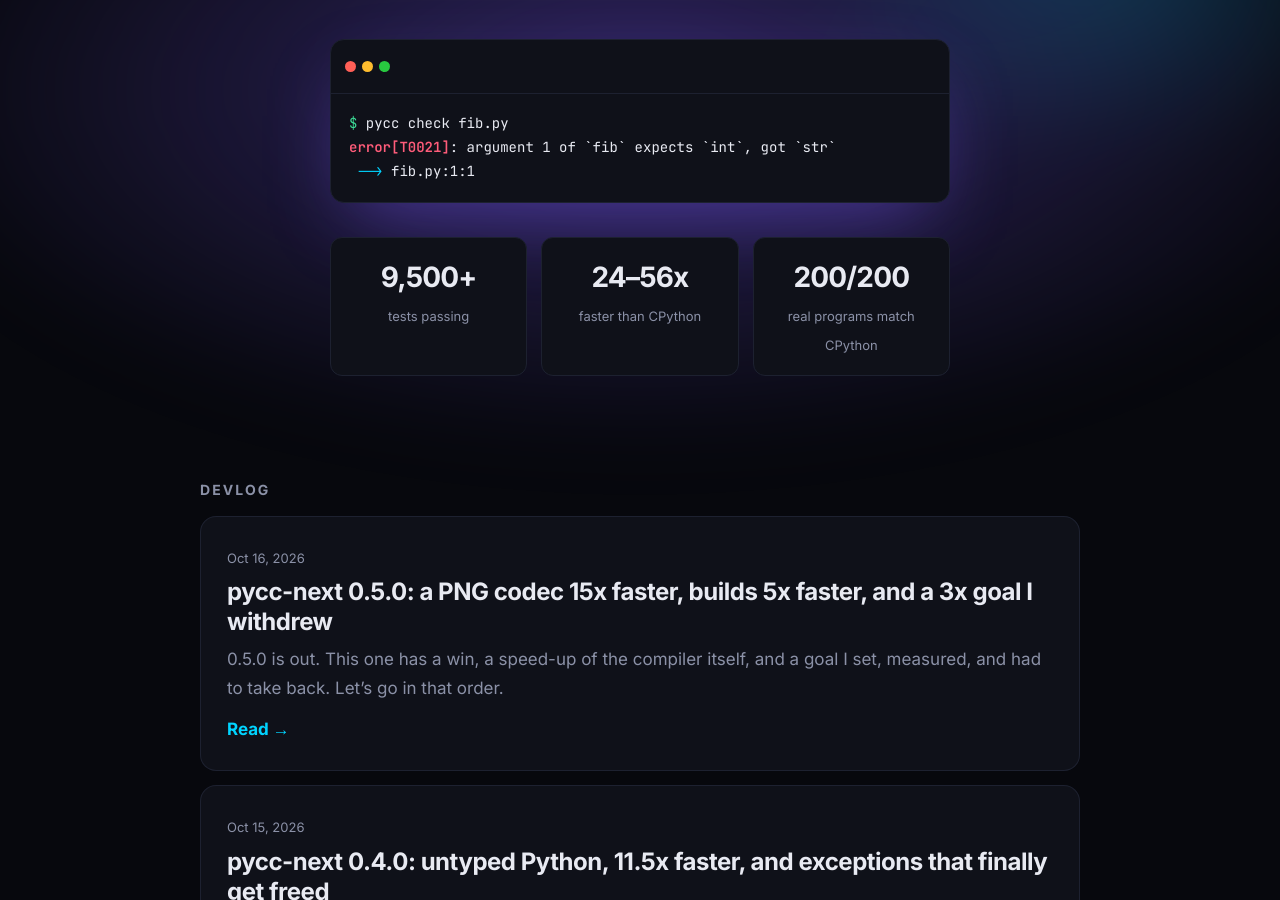
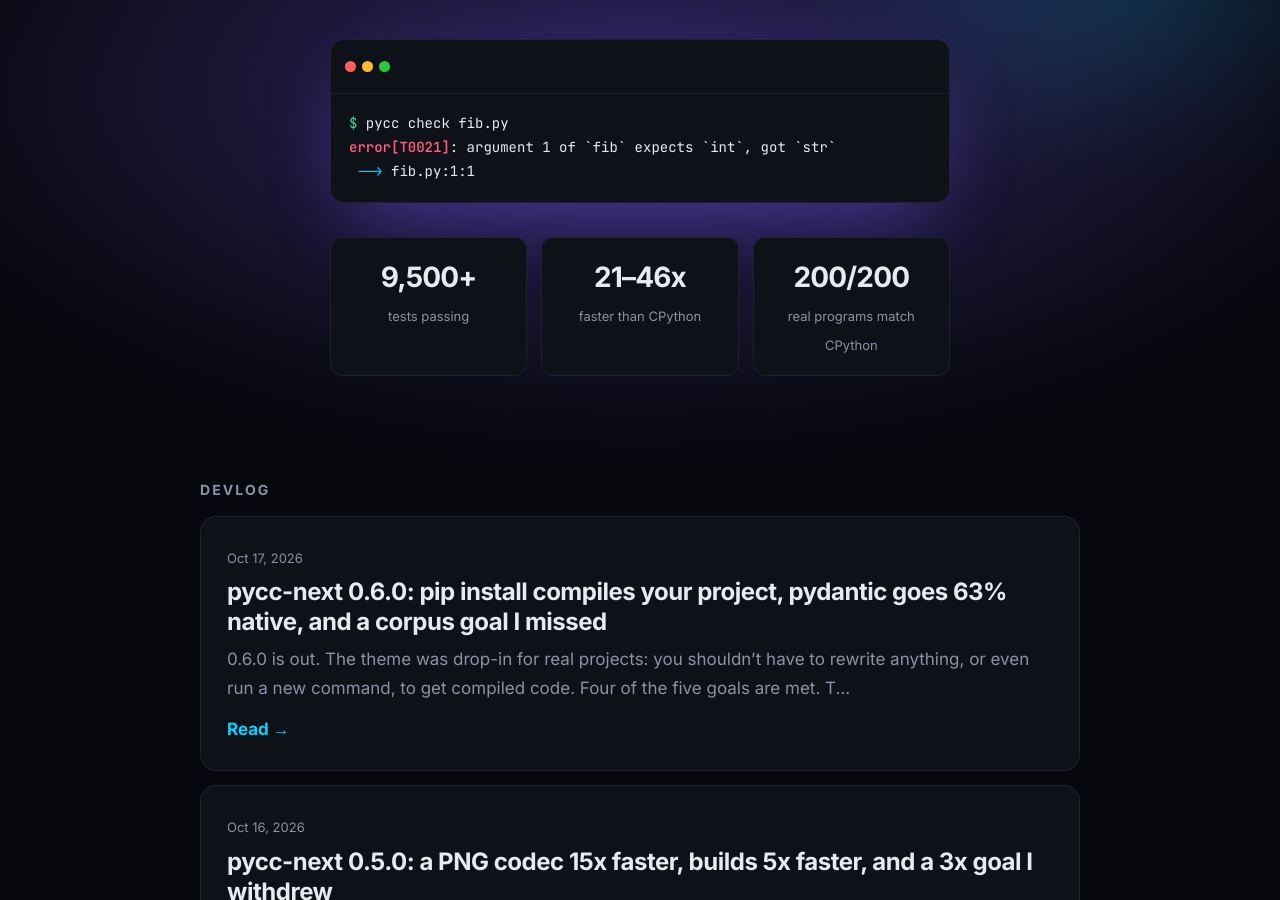
Before and after one commit to rotnov/pycc-next, a Jekyll site: the page built from blog/index.html, in a window 1280 px wide and 900 px high, scrolled down 439 px. Built offline with Jekyll 4.4.1, drawn with Linux system fonts in a browser that asks for light colours; part of the change alters nothing that is shown.

Commit message:
Blog: pycc-next 0.6.0 launch post
The scorecard (accepts 1-4 met, the corpus accept 5 missed at strict 188/200
and 1/1191 fallback statements), the pip install backend, int | float, the
differential fuzzer, pypng 3.18x on PngSuite, method-level fallback with
pydantic 789/1249 functions native and 5716/5740 tests passing (speed not
measured), the Windows archive, and the fresh bench table. Home page speed
stat updated to the fresh run (21-46x).

Co-Authored-By: Claude Opus 5.5 <noreply@anthropic.com>
Claude-Session: https://claude.ai/code/session_017eS5CQXwuhKpRTFb5kJ9nd

````diff
--- a/blog/_layouts/home.html
+++ b/blog/_layouts/home.html
@@ -10,7 +10,7 @@ layout: default
  <span class="m">--></span> fib.py:1:1</pre></div>
   <div class="stats">
     <div><b>9,500+</b><span>tests passing</span></div>
-    <div><b>24–56x</b><span>faster than CPython</span></div>
+    <div><b>21–46x</b><span>faster than CPython</span></div>
     <div><b>200/200</b><span>real programs match CPython</span></div>
   </div>
 </section>
--- /dev/null
+++ b/blog/_posts/2026-10-17-pycc-next-0-6-0.md
@@ -0,0 +1,154 @@
+---
+title: "pycc-next 0.6.0: pip install compiles your project, pydantic goes 63% native, and a corpus goal I missed"
+---
+
+0.6.0 is out. The theme was **drop-in for real projects**: you shouldn't have to rewrite
+anything, or even run a new command, to get compiled code. Four of the five goals are met.
+The fifth isn't, and it's in the table below exactly as measured.
+
+## 🏁 The scorecard
+
+| goal | target | result |
+|---|---|---|
+| `pip install` builds with pycc | a PEP 517 backend, wheels of 3 real packages pass their suites | **met**: diff-match-patch, tomli, pypng built by `pip wheel`, suites pass on Linux x86_64 + aarch64 |
+| untyped classes | pypng >= 60/85 functions, PngSuite decode >= 3x CPython | **met, thinly**: 64/85 (78 with method-level fallback), **3.18x** |
+| real `int \| float` type | CPython semantics for every operation | **met**: one machine word, pure `int`/`float` code unchanged |
+| no hidden differences | a differential fuzzer, nightly >= 30 min | **met**: 3314 programs in 30 min, **0 findings**; 18 earlier mismatches fixed |
+| corpus, strict | >= 190/200 | ❌ **188/200** (from 183) |
+| corpus, non-strict | 0 statements in CPython | ❌ **1/1191** (from 2), 200/200 correct |
+
+Two misses, both in the corpus goal. They move to v0.7 with three tracked issues.
+
+## 📦 `pip install .` now runs the compiler
+
+The release archive ships a wheel of `pycc.build`, a PEP 517 (and PEP 660) build backend.
+Point a project at it:
+
+```toml
+[build-system]
+requires = ["pycc-build"]
+build-backend = "pycc.build"
+
+[tool.pycc]
+strict = false          # build every module --non-strict
+pure-python = ["app.cli"]  # keep this one as .py
+```
+
+and **`pip install .` compiles every module to an abi3 extension** (`--ext`), producing a
+real `cp313-abi3-manylinux_<glibc>_x86_64` wheel with a proper RECORD and METADATA. Modules
+can be kept in Python, or allowed to fall back, one by one. A module pycc refuses fails the
+build with pycc's own diagnostics: no silently slower wheel.
+
+The proof is in CI: diff-match-patch, tomli and pypng are built by plain `pip wheel`,
+installed into fresh venvs, and **their own test suites run against the installed wheels**.
+The backend needs no network and runs no project code.
+
+## 🔢 `int | float`, for real
+
+Python code mixes `int` and `float` all the time: `best = float('inf')` later replaced by an
+`int`, an accumulator starting at `0` that receives floats. 0.5 handled the infinity case with
+a trick and a list of documented differences. **0.6 replaces the trick with a real type.**
+
+An `int | float` is one machine word extending the `int` encoding: a small int, a heap big
+int, or a float stored *inline* when its magnitude is roughly between 1e-77 and 1e77 (boxed
+otherwise). Every operation is CPython's: `//`, `%`, `**`, exact mixed comparisons with big
+ints, `round`, `hash`, f-string formatting. **Pure `int` and pure `float` code compiles
+exactly as before.** The old DEVIATIONS rows are gone.
+
+## 🎲 A fuzzer that argues with CPython
+
+New in `fuzz/`: a generator of typed Python programs. Each runs under CPython 3.13 and in
+**four** pycc builds (native strict, `--non-strict`, `--ext`, `--ext --non-strict`). Stdout,
+the uncaught exception and the exit status must all agree; a mismatch is reduced to a
+minimal program automatically.
+
+About five hours of local runs found **18 real mismatches**: `deque.extend` ignoring
+`maxlen`, `repr()` of floats with two shortest representations, a set display iterating in
+the wrong order, `for ... else` running `else` after `break`, and more. Each is fixed with a
+regression fixture. The last 30-minute nightly run: **3314 programs, 0 findings**.
+
+## 🖼️ pypng: classes compile, 3.18x on PngSuite
+
+0.5 made pypng's scanline filters fast, but its `Reader` class stayed in CPython, so tiny
+images decoded only ~1.6x faster. Now untyped classes compile under `--non-strict`: chunk
+handlers looked up by `getattr(self, "_process_" + kind)`, generator methods, `bytes`
+literals, `*args` calls, `except struct.error:`.
+
+**Decoding every PngSuite image its tests use: 3.18x faster than CPython** (18.8 ms vs
+59.8 ms, best of 15 interleaved runs), 4.57x fewer instructions under callgrind. Honest
+footnote: the target was 3x and the median is 3.16x. The margin is thin. What's left is
+mostly CPython itself: `zlib`, `struct`, `array`.
+
+## 🧬 Method-level fallback, and pydantic at 63%
+
+This is v0.7 work that landed before the release, so it ships in 0.6.0.
+
+Before, one construct pycc couldn't compile sent its **whole class** to CPython. Now only the
+**smallest enclosing function or method** goes there. The class keeps every other method
+compiled: its `def`s forward to compiled bodies, with `self`, `super()` and name mangling
+behaving as in CPython. Classes **inheriting from library classes** compile too:
+`threading.Thread`, `collections.Counter`, `argparse.Action`, metaclasses, descriptors,
+`@property`, `cached_property`, the `with` statement.
+
+So I pointed it at **pydantic 2.13.5** (its Python part, pinned by sha256), built module by
+module with `--ext --non-strict`:
+
+- **789 of its 1249 functions compile natively**, and every module builds (dozens failed to build before this release's work).
+- **5716 of its 5740 tests pass** against the compiled tree. The 24 failures: tests that
+  monkeypatch module attributes compiled code doesn't see, `sys._getframe` from compiled
+  frames, and four subprocess tests that fail under plain CPython too.
+- **Speed: not measured yet.** I'm not quoting a number I don't have.
+
+pypng went from 64 to **78 of 85** functions native with the same change.
+
+## ⚡ Benchmarks
+
+Fresh run on this commit, `python3 bench/run.py`, best of 7, on a shared 4-core Xeon 2.1 GHz
+that was busy with other builds:
+
+| program | CPython | pycc-next | Rust | vs CPython | vs Rust |
+|---|---|---|---|---|---|
+| collections_bfs | 0.900s | 0.144s | 0.049s | **6.3x faster** | 2.92x slower |
+| fib | 0.282s | 0.013s | 0.007s | **21.7x faster** | 1.91x slower |
+| mandelbrot | 1.545s | 0.043s | 0.042s | **35.5x faster** | 1.03x slower |
+| nbody | 2.530s | 0.067s | 0.025s | **37.7x faster** | 2.68x slower |
+| prefix_sum_np (kernel) | 2.798s | 0.029s | 0.013s | **95.4x faster** | 2.19x slower |
+| sieve | 1.000s | 0.048s | 0.021s | **20.7x faster** | 2.35x slower |
+| spectral_norm | 0.836s | 0.018s | 0.011s | **45.5x faster** | 1.69x slower |
+| stencil2d (kernel) | 3.751s | 0.007s | 0.003s | **530.5x faster** | 2.17x slower |
+
+Read the ratios carefully: sieve shows 20.7x here against 37.5x in 0.5.0's notes, and fib
+21.7x against 26.5x. pycc's own times are about the same or better (sieve 0.048 s vs
+0.057 s). CPython just ran faster on this run, so the ratio shrank. I'm keeping the number
+as measured anyway.
+
+## ❌ The goal I missed
+
+The corpus is 200 real competitive-programming solutions. The target was **>= 190 compiling
+unchanged in strict mode**, and **zero** top-level statements falling back in non-strict
+mode. I got **188** and **1**.
+
+The remaining strict refusals are mostly legitimately dynamic Python: mixed-type
+containers, an `int | None` used as an `int` without a `None` check, a variable rebound
+along different paths. The last fallback is one function, problem 188's `mat_pow`. It
+rebinds its list parameter to a list of lists under an `isinstance` test, and its nested
+helper is called with both. Fixing it needs three separate compiler changes (issues #5,
+#6, #7). I'd rather ship 0.6 with an honest ❌ than hold four finished goals hostage to one
+function.
+
+## 🪟 Bonus: Windows
+
+Also early from v0.7: a **Windows x86_64 archive**. pycc builds native `.exe` programs and
+abi3 `.pyd` extension modules with the MSVC toolchain, and `pycc.build` tags wheels
+`cp313-abi3-win_amd64`. CI runs the full test suite, the corpus gate and the real-package
+wheel checks on `windows-2025`, and the release workflow smoke-tests the zip before
+publishing. It's new, so it has its own documented differences (stdout is `\n`-terminated
+UTF-8, no static libpython). The benchmarks above are Linux only; I haven't timed Windows.
+
+## 🔭 Next: v0.7
+
+The carried-over corpus goal, more framework-shaped code, and measuring pydantic's speed
+now that most of it compiles.
+
+👉 [Release v0.6.0](https://github.com/rotnov/pycc-next/releases/tag/v0.6.0): Linux x86_64,
+Linux aarch64, macOS arm64 and Windows x86_64 archives, each with its sha256.
````
